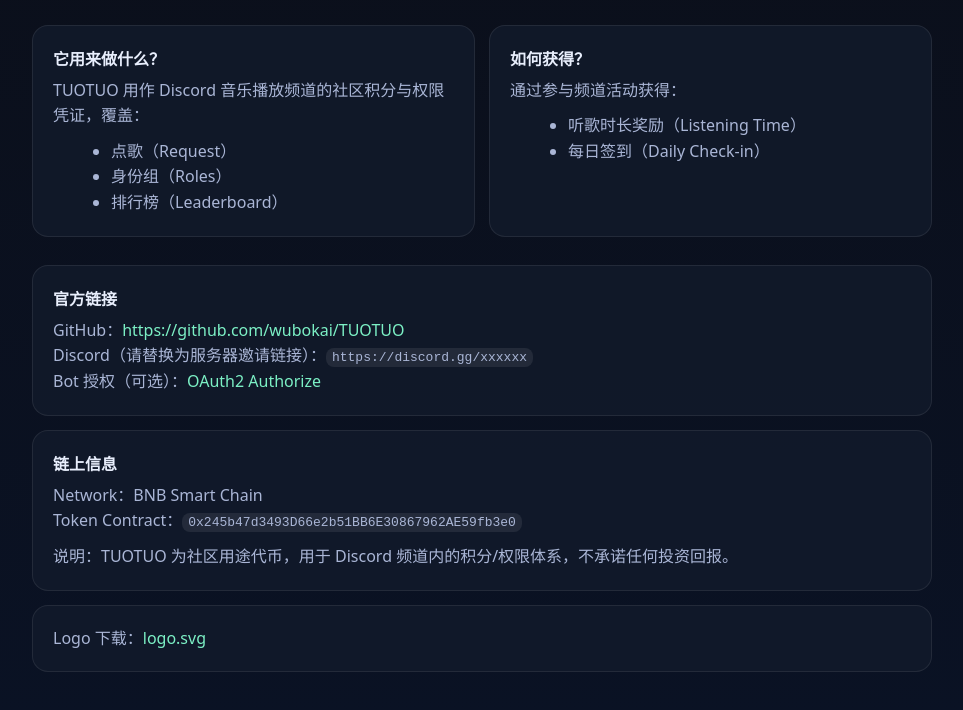
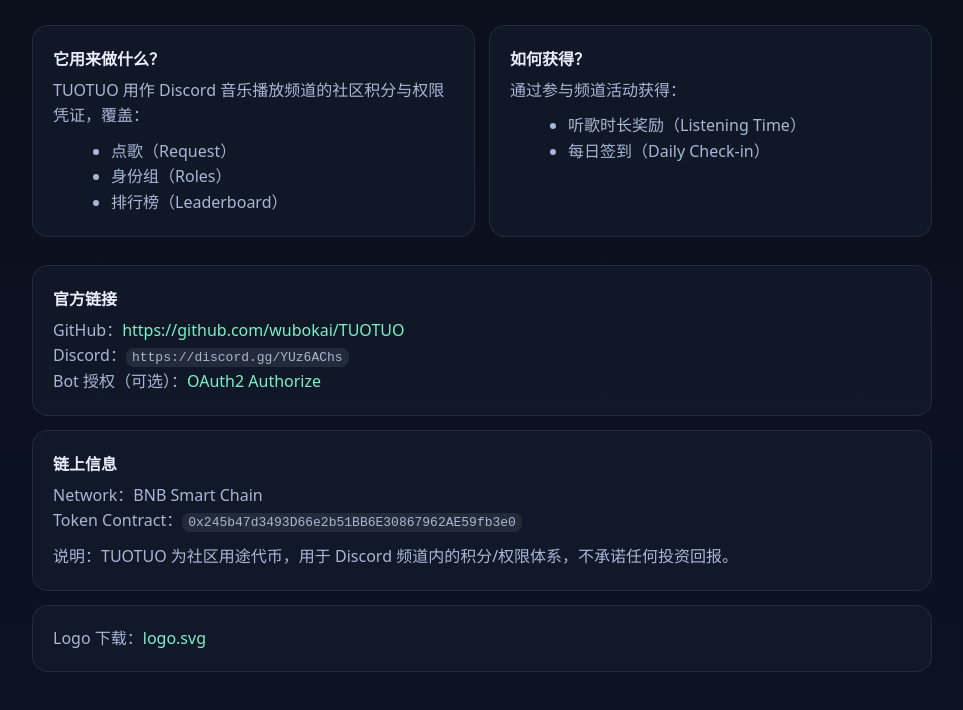
Before and after one commit to wubokai/TUOTUO, a plain HTML site: page index.html in a window 1280 px wide. Shown: the part 152-862 px from the top of the page, without its empty margins (158-1121 px from the left). Drawn offline with Linux system fonts and the light colour scheme.

Commit message:
Update index.html

```diff
--- a/index.html
+++ b/index.html
@@ -69,7 +69,7 @@
       <h2 style="margin:0 0 8px 0;font-size:16px">官方链接</h2>
       <div class="muted">
         <div>GitHub：<a href="https://github.com/wubokai/TUOTUO" target="_blank" rel="noreferrer">https://github.com/wubokai/TUOTUO</a></div>
-        <div>Discord（请替换为服务器邀请链接）：<code>https://discord.gg/xxxxxx</code></div>
+        <div>Discord：<code>https://discord.gg/YUz6AChs</code></div>
         <div>Bot 授权（可选）：<a href="https://discord.com/oauth2/authorize?client_id=1436311474237607976&permissions=70506220178432&integration_type=0&scope=bot+applications.commands" target="_blank" rel="noreferrer">OAuth2 Authorize</a></div>
       </div>
     </div>
```
